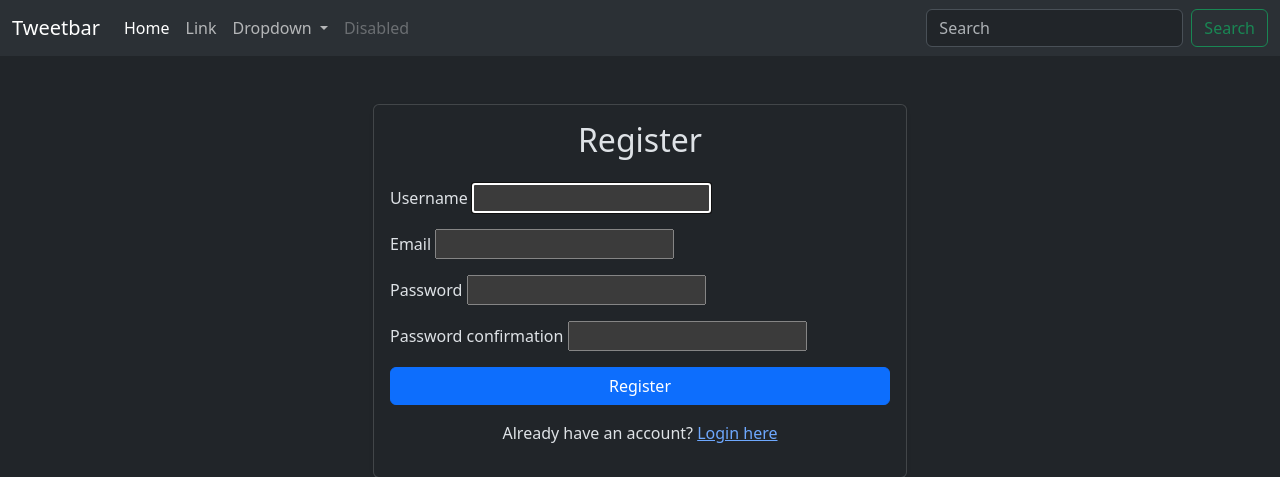
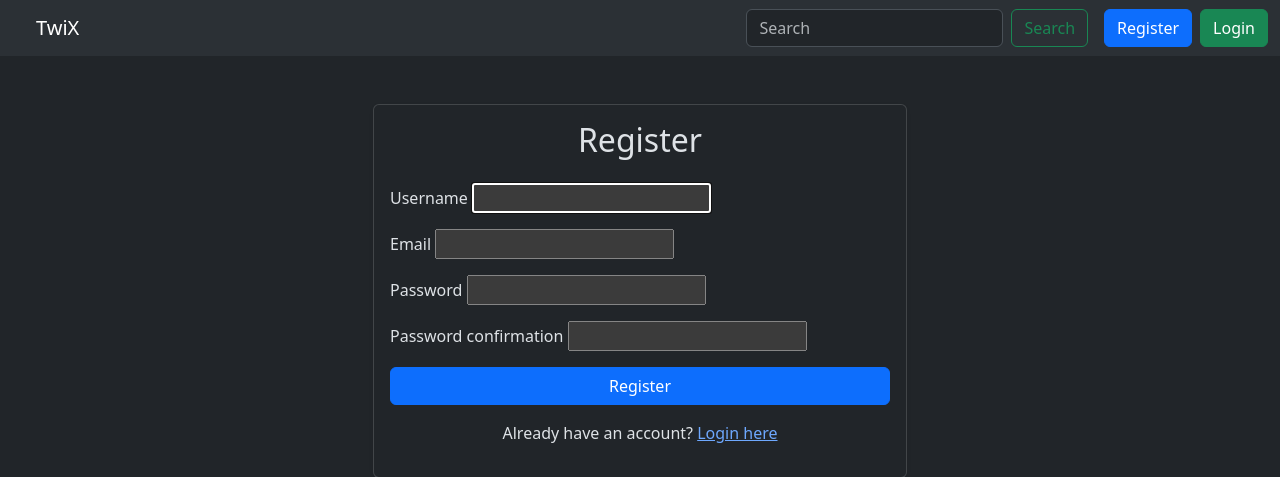
Before and after one commit to BabaYaGa74/django-Twix, a Django app: page /register/ in a window 1280 px wide. Shown: the top 477 px of the page. Run offline with Django 5.2, Linux system fonts and the light colour scheme.

Commit message:
Update layout template

```diff
--- a/app/templates/layout.html
+++ b/app/templates/layout.html
@@ -7,50 +7,34 @@
     <link href="https://cdn.jsdelivr.net/npm/bootstrap@5.3.3/dist/css/bootstrap.min.css" rel="stylesheet" integrity="sha384-QWTKZyjpPEjISv5WaRU9OFeRpok6YctnYmDr5pNlyT2bRjXh0JMhjY6hW+ALEwIH" crossorigin="anonymous">
     <title>
         {% block title%}
-            Django app
+            Twix
         {% endblock %}
     </title>
 </head>
 <body>
-<nav class="navbar navbar-expand-lg bg-body-tertiary">
+<nav class="navbar navbar-expand-lg bg-body-tertiary mb-5">
   <div class="container-fluid">
-    <a class="navbar-brand" href="#">Tweetbar</a>
-    <button class="navbar-toggler" type="button" data-bs-toggle="collapse" data-bs-target="#navbarSupportedContent" aria-controls="navbarSupportedContent" aria-expanded="false" aria-label="Toggle navigation">
-      <span class="navbar-toggler-icon"></span>
-    </button>
-    <div class="collapse navbar-collapse" id="navbarSupportedContent">
-      <ul class="navbar-nav me-auto mb-2 mb-lg-0">
-        <li class="nav-item">
-          <a class="nav-link active" aria-current="page" href="#">Home</a>
-        </li>
-        <li class="nav-item">
-          <a class="nav-link" href="#">Link</a>
-        </li>
-        <li class="nav-item dropdown">
-          <a class="nav-link dropdown-toggle" href="#" role="button" data-bs-toggle="dropdown" aria-expanded="false">
-            Dropdown
-          </a>
-          <ul class="dropdown-menu">
-            <li><a class="dropdown-item" href="#">Action</a></li>
-            <li><a class="dropdown-item" href="#">Another action</a></li>
-            <li><hr class="dropdown-divider"></li>
-            <li><a class="dropdown-item" href="#">Something else here</a></li>
-          </ul>
-        </li>
-        <li class="nav-item">
-          <a class="nav-link disabled" aria-disabled="true">Disabled</a>
-        </li>
-      </ul>
-      <form class="d-flex" role="search">
-        <input class="form-control me-2" type="search" placeholder="Search" aria-label="Search">
+    <a class="navbar-brand mx-4 " href="{%url 'tweet_list' %}">TwiX</a>
+    <div class="collapse navbar-collapse justify-content-end" id="navbarSupportedContent">
+      <form class="d-flex me-3" role="search" action="{%url 'search_result' %}">
+        <input class="form-control me-2" name="search_text" type="search" placeholder="Search" aria-label="Search">
         <button class="btn btn-outline-success" type="submit">Search</button>
       </form>
+      {% if user.is_authenticated %}
+      <form method="POST" action="{% url 'logout' %}" class="d-inline">
+        {% csrf_token %}
+        <button class="btn btn-danger" type="submit">Logout</button>
+      </form>
+      {% else %}
+      <a href="{% url 'register' %}" class="btn btn-primary me-2">Register</a>
+      <a href="{% url 'login' %}" class="btn btn-success">Login</a>
+      {% endif %}
     </div>
   </div>
 </nav>
+
     <div class="container">
         {% block content%}
-
         {% endblock %}
     </div>
 </body>
```
